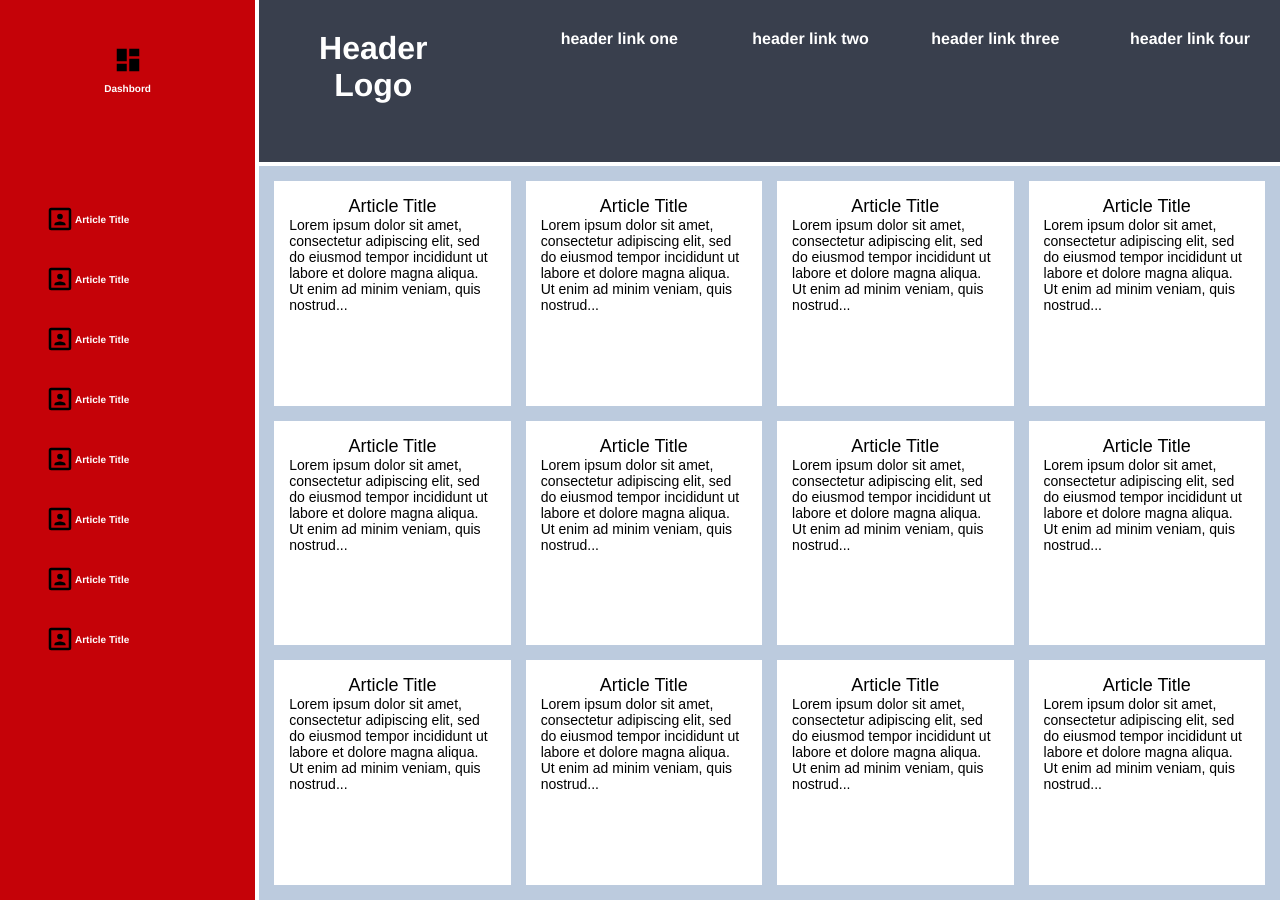
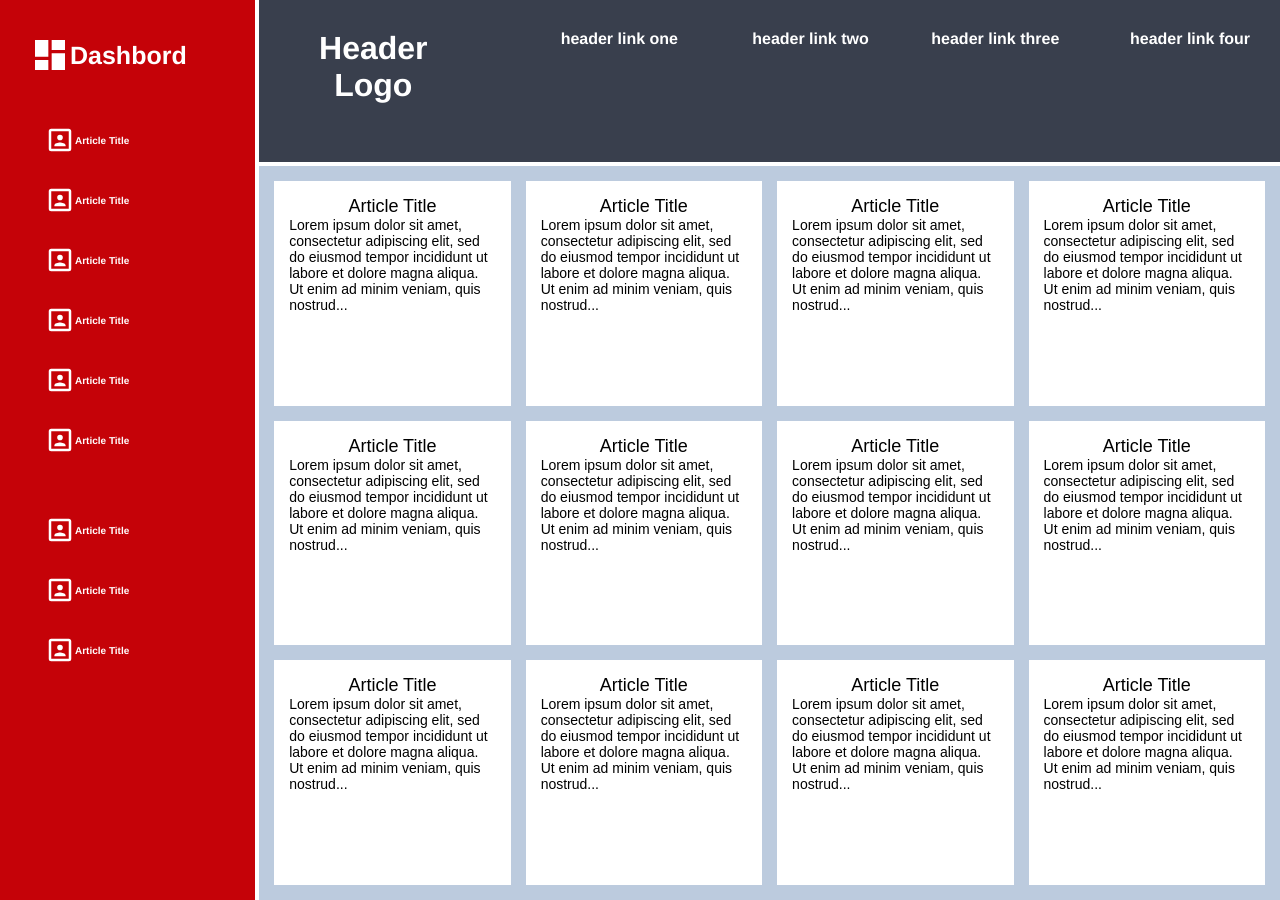
Before and after one commit to EliteCoder75/dashbord_project, a plain HTML site: page index.html in a window 1280 px wide. Drawn offline with Linux system fonts and the light colour scheme.

Commit message:
align logo and color of it in the side bar

```diff
--- a/index.html
+++ b/index.html
@@ -23,43 +23,48 @@
       </div>
 
       <div class="sidebar">
+
+        <div class="Dashbord-logo">
+            <img class="logo" src="icons/view-dashboard.svg" alt="Kiwi standing on oval">
+            <p class="Dashbord-title">Dashbord</p>
+        </div>
         <div class="sidebar-flex1">
-          <div class="Dashbord-logo">
-            <img src="icons/view-dashboard.svg" alt="Kiwi standing on oval">
-            <p class="title">Dashbord</p>
+          <div class="left-side">
+            <img class="under-logo" src="icons/account-box-outline.svg" alt="Kiwi standing on oval">
+            <p class="title">Article Title</p>
+          </div>
+          <div class="left-side">
+            <img class="under-logo" src="icons/account-box-outline.svg" alt="Kiwi standing on oval">
+            <p class="title">Article Title</p>
+          </div>
+          <div class="left-side">
+            <img class="under-logo" src="icons/account-box-outline.svg" alt="Kiwi standing on oval">
+            <p class="title">Article Title</p>
+          </div>
+          <div class="left-side">
+            <img class="under-logo" src="icons/account-box-outline.svg" alt="Kiwi standing on oval">
+            <p class="title">Article Title</p>
+          </div>
+          <div class="left-side">
+            <img class="under-logo" src="icons/account-box-outline.svg" alt="Kiwi standing on oval">
+            <p class="title">Article Title</p>
+          </div>
+          <div class="left-side">
+            <img class="under-logo" src="icons/account-box-outline.svg" alt="Kiwi standing on oval">
+            <p class="title">Article Title</p>
           </div>
         </div>
         <div class="sidebar-flex2">
           <div class="left-side">
-            <img src="icons/account-box-outline.svg" alt="Kiwi standing on oval">
+            <img class="under-logo" src="icons/account-box-outline.svg" alt="Kiwi standing on oval">
             <p class="title">Article Title</p>
           </div>
           <div class="left-side">
-            <img src="icons/account-box-outline.svg" alt="Kiwi standing on oval">
+            <img class="under-logo" src="icons/account-box-outline.svg" alt="Kiwi standing on oval">
             <p class="title">Article Title</p>
           </div>
           <div class="left-side">
-            <img src="icons/account-box-outline.svg" alt="Kiwi standing on oval">
-            <p class="title">Article Title</p>
-          </div>
-          <div class="left-side">
-            <img src="icons/account-box-outline.svg" alt="Kiwi standing on oval">
-            <p class="title">Article Title</p>
-          </div>
-          <div class="left-side">
-            <img src="icons/account-box-outline.svg" alt="Kiwi standing on oval">
-            <p class="title">Article Title</p>
-          </div>
-          <div class="left-side">
-            <img src="icons/account-box-outline.svg" alt="Kiwi standing on oval">
-            <p class="title">Article Title</p>
-          </div>
-          <div class="left-side">
-            <img src="icons/account-box-outline.svg" alt="Kiwi standing on oval">
-            <p class="title">Article Title</p>
-          </div>
-          <div class="left-side">
-            <img src="icons/account-box-outline.svg" alt="Kiwi standing on oval">
+            <img class="under-logo" src="icons/account-box-outline.svg" alt="Kiwi standing on oval">
             <p class="title">Article Title</p>
           </div>
         </div>
--- a/style.css
+++ b/style.css
@@ -55,10 +55,7 @@
   .sidebar {
     background-color: #C50208;
     grid-row: 1 / 4;
-    display: grid;
-    grid-template-columns: 1fr;
-    grid-template-rows: 1fr 1fr 1fr 1fr;
-    gap: 50px;
+    grid-column: 1 / 2;
   }
 
 
@@ -103,20 +100,31 @@
   img {
     height: 30px;
     width: 30px;
+    filter: invert(100%) sepia(93%) saturate(1%) hue-rotate(28deg) brightness(109%) contrast(101%);
   }
 
+  img.logo {
+    height: 40px;
+    width: 40px;
+    color: white;
+    filter: invert(100%) sepia(93%) saturate(1%) hue-rotate(28deg) brightness(109%) contrast(101%);
+  }
 
-  .sidebar-flex2 {
+  .Dashbord-title {
+    font-size: 25px;
+  }
+
+  .Dashbord-logo {
+    height: 50px;
+    display: flex;
+    align-items: center;
+  }
+
+  .sidebar-flex1 .sidebar-flex2{
     display: flex;
     flex-direction: column;
   }
 
-
-
-  .sidebar-flex1 {
-    display: flex;
-    flex-direction: column;
-  }
 
   div.left-side {
     height: 30px;
```
